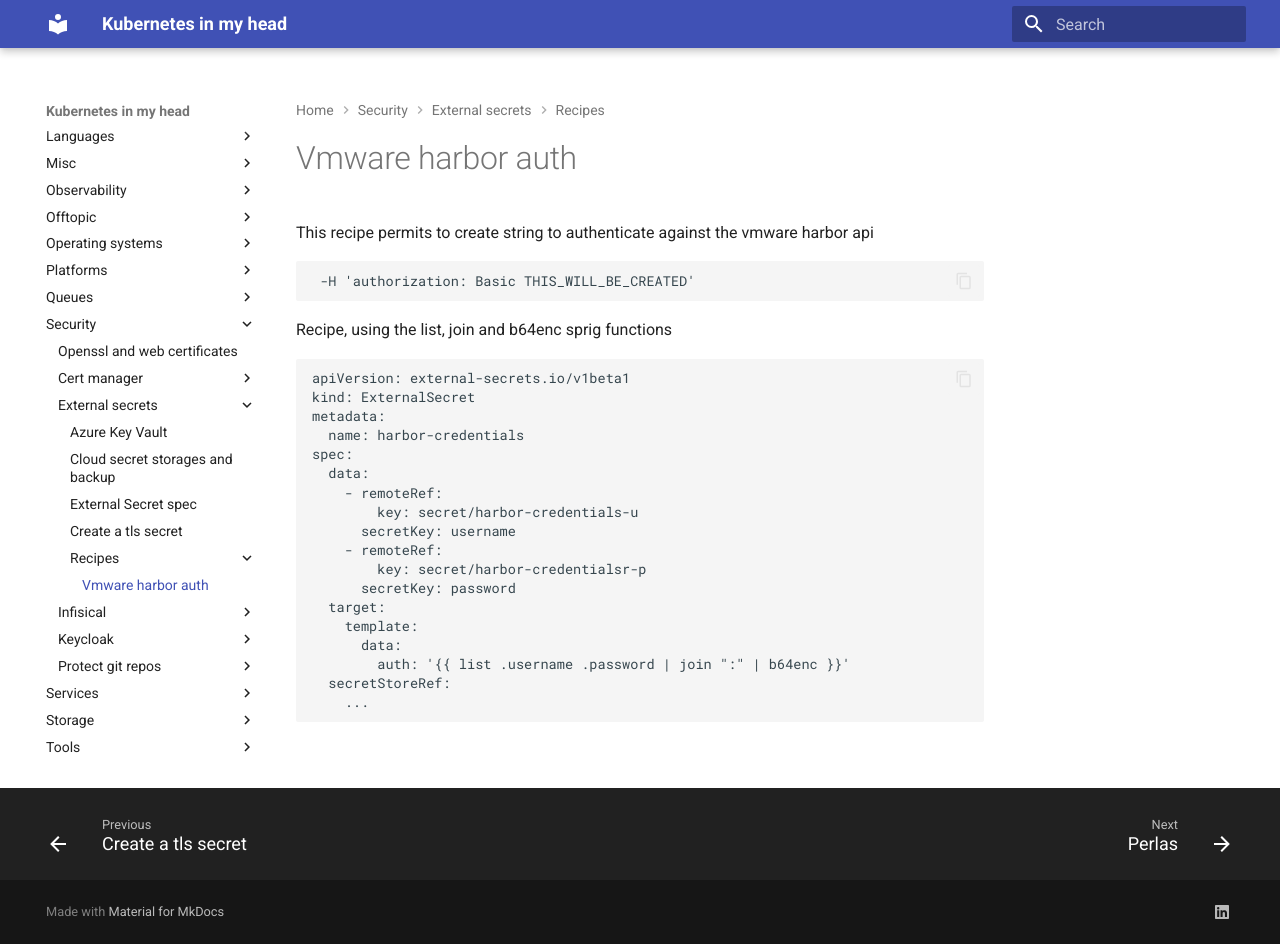
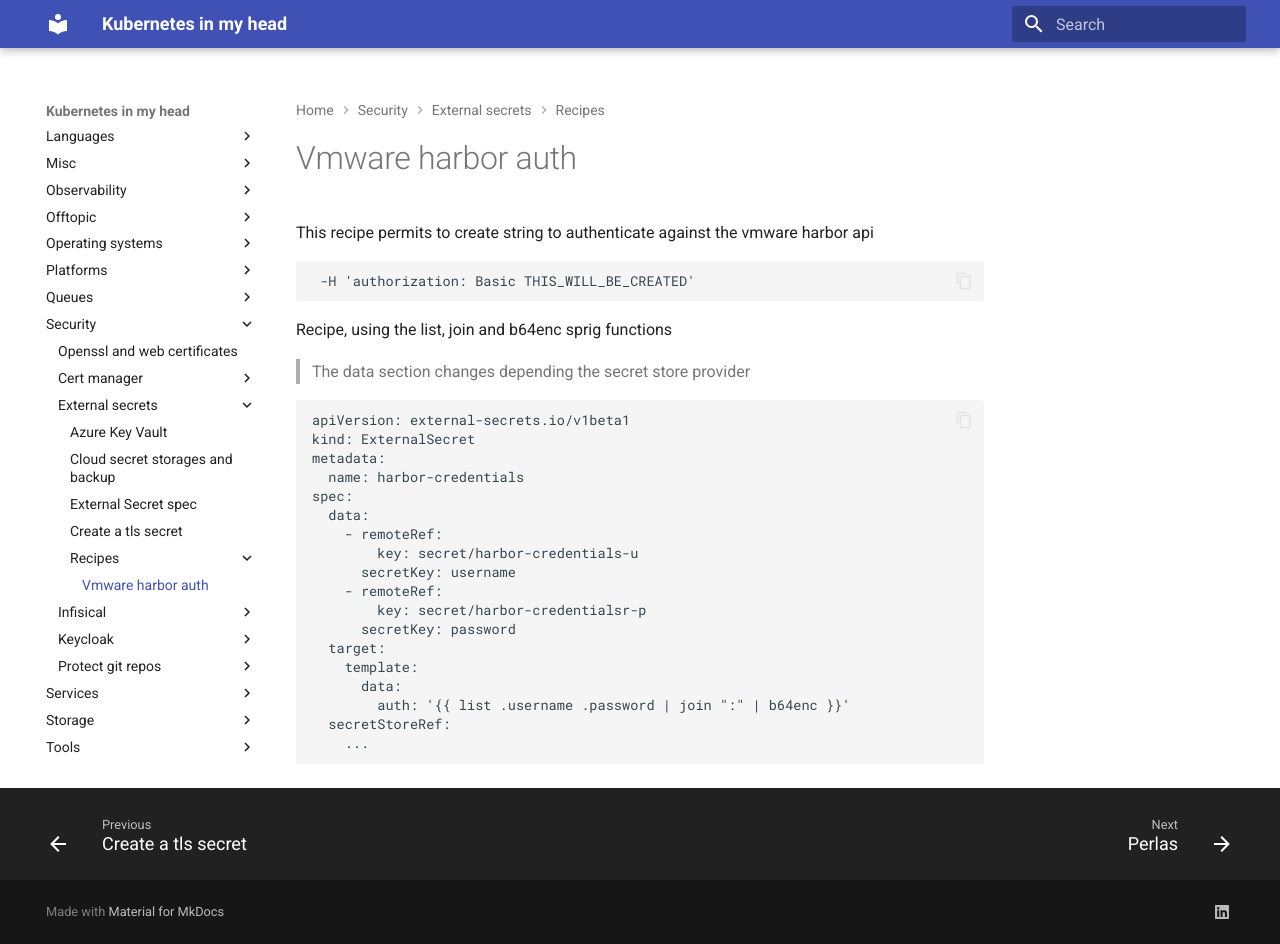
Before and after one commit to jorgelon/kubernetesinmyhead.net, an MkDocs documentation site: the page built from docs/security/external-secrets/recipes/harbor-auth.md, in a window 1280 px wide and 944 px high. Built offline with MkDocs 1.6.1 and Material for MkDocs 9.7.7, drawn with Linux system fonts in a browser that asks for light colours.

Commit message:
add info

````diff
--- a/docs/security/external-secrets/recipes/harbor-auth.md
+++ b/docs/security/external-secrets/recipes/harbor-auth.md
@@ -7,6 +7,8 @@ This recipe permits to create string to authenticate against the vmware harbor a
 ```
 
 Recipe, using the list, join and b64enc sprig functions
+
+> The data section changes depending the secret store provider
 
 ```yaml
 apiVersion: external-secrets.io/v1beta1
````
